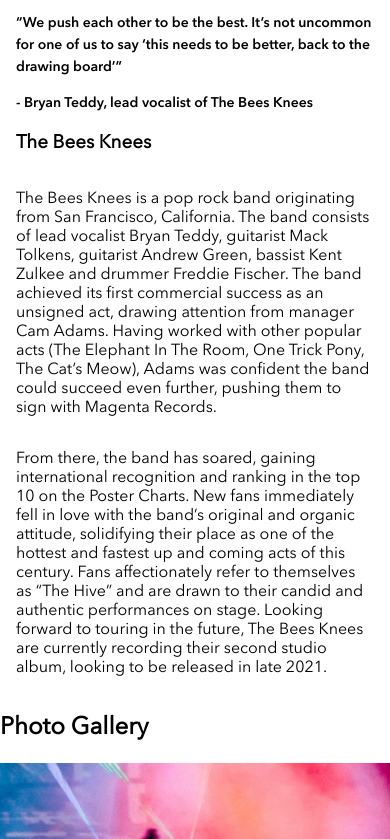
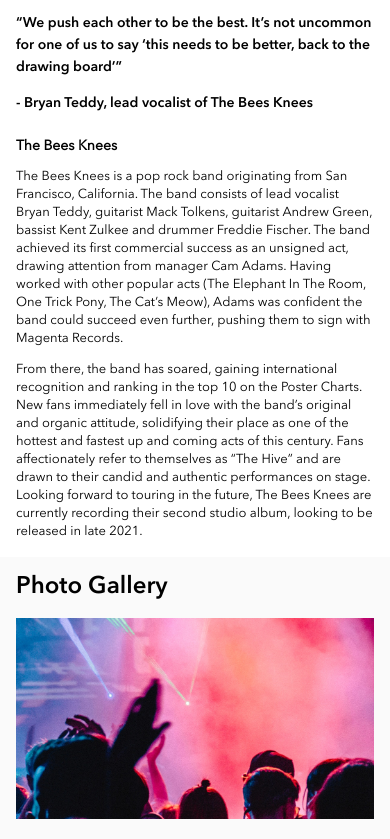
Before and after one commit to b0p1/sofia-rojo-bandsite, a plain HTML site: page index.html in a window 390 px wide. Shown: the part 585-1424 px from the top of the page. Drawn offline with Linux system fonts and the light colour scheme.

Commit message:
add styles too photo gallery (everything so far at the mobile level)

```diff
--- a/index.html
+++ b/index.html
@@ -8,31 +8,35 @@
     <title>Band Site</title>
   </head>
   <body>
-  <!-- Beginning of Header and header nav -->
+    <!-- Beginning of Header and header nav -->
     <header>
       <a class="header__logo" href="./index.html">
         <img src="./assets/logo/Logo-bandsite.svg" alt="BandSite Logo"
       /></a>
       <nav class="header__nav">
-        <a class="header__nav__link header__nav__link--active" href="#main">Biography</a>
-        <a class="header__nav__link header__nav__link--inactive" href="#">Shows</a>
+        <a class="header__nav__link header__nav__link--active" href="#main"
+          >Biography</a
+        >
+        <a class="header__nav__link header__nav__link--inactive" href="#"
+          >Shows</a
+        >
       </nav>
     </header>
 
-  <!-- Beginning of hero -->
+    <!-- Beginning of hero -->
     <section class="hero">
       <h1>The Bees Knees</h1>
     </section>
 
-  <!-- Beginning of About Section -->
+    <!-- Beginning of About Section -->
     <section id="main" class="main">
-      <h2 class="main__title" >About the Musicians</h2>
+      <h2 class="main__title">About the Musicians</h2>
       <img
         class="main__img"
         src="./assets/images/band.jpg"
         alt="live performance"
       />
-      <p class="main__quote" >
+      <p class="main__quote">
         “We push each other to be the best. It’s not uncommon for one of us to
         say ‘this needs to be better, back to the drawing board’”
       </p>
@@ -62,7 +66,7 @@
     </section>
 
     <section class="photo-gallery">
-      <h2>Photo Gallery</h2>
+      <h2 class="photo-gallery__title">Photo Gallery</h2>
       <img
         class="photo-gallery__img"
         src="./assets/images/Photo-gallery-1.jpg"
--- a/styles/bio.scss
+++ b/styles/bio.scss
@@ -38,15 +38,15 @@ a {
   &__link {
     display: flex;
     justify-content: center;
-    padding-bottom: 1rem ;
+    padding-bottom: 1rem;
     width: 50%;
 
     &--active {
       font-family: $Ave-demi;
-      border-bottom: .25rem solid $White;
+      border-bottom: 0.25rem solid $White;
     }
 
-    &--inactive{
+    &--inactive {
       color: $Mercury;
     }
   }
@@ -68,25 +68,45 @@ h1 {
   font-family: $Ave-demi;
 }
 
-.main{
+.main {
   margin: 1rem;
   display: flex;
   flex-direction: column;
-  &__title{
+  &__title {
     font-family: $Ave-demi;
     margin: 1rem 0;
   }
-  &__quote{
+  &__quote {
     font-family: $Ave-demi;
-    font-size:0.875rem;
+    font-size: 0.875rem;
     line-height: 1.375rem;
-    margin-bottom:0 ;
+    margin-bottom: 0;
+  }
+  &__subheader {
+    font-size: 0.875rem;
+    margin-bottom: 0;
+    margin-top: 1.5rem;
+  }
+  &__par {
+    font-size: 0.813rem;
+    line-height: 1.125rem;
+    text-align: start;
+    margin-bottom: 0;
   }
 }
 
+.photo-gallery {
+  padding: 0 1rem;
+  background: $Alabaster;
+  font-family: $Ave-demi;
 
-
-.photo-gallery__img {
-  width: 100%;
-
+  &__title {
+    padding-top: 1rem;
+    margin: 0;
+  }
+  &__img {
+    width: 100%;
+    background: $Alabaster;
+    margin-top: 1rem;
+  }
 }
```
Also changed, not shown: styles/bio.css.
